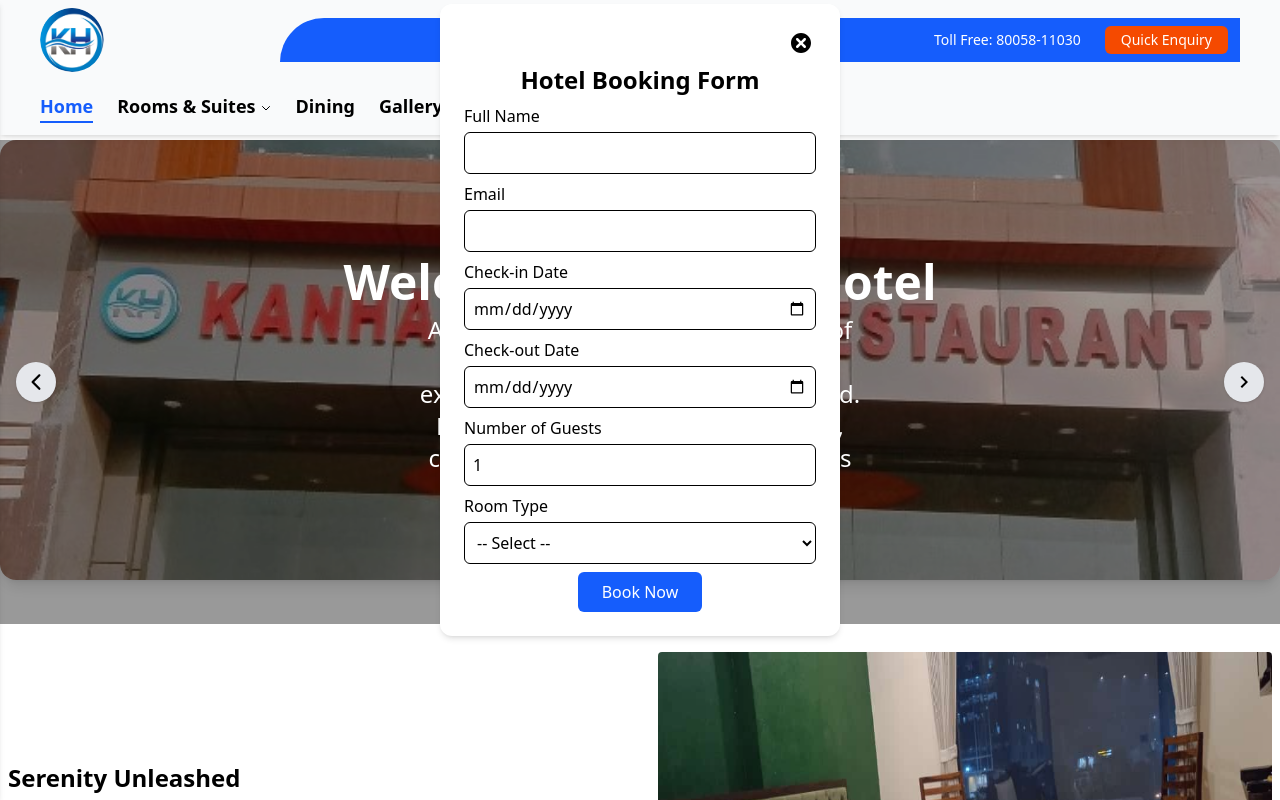
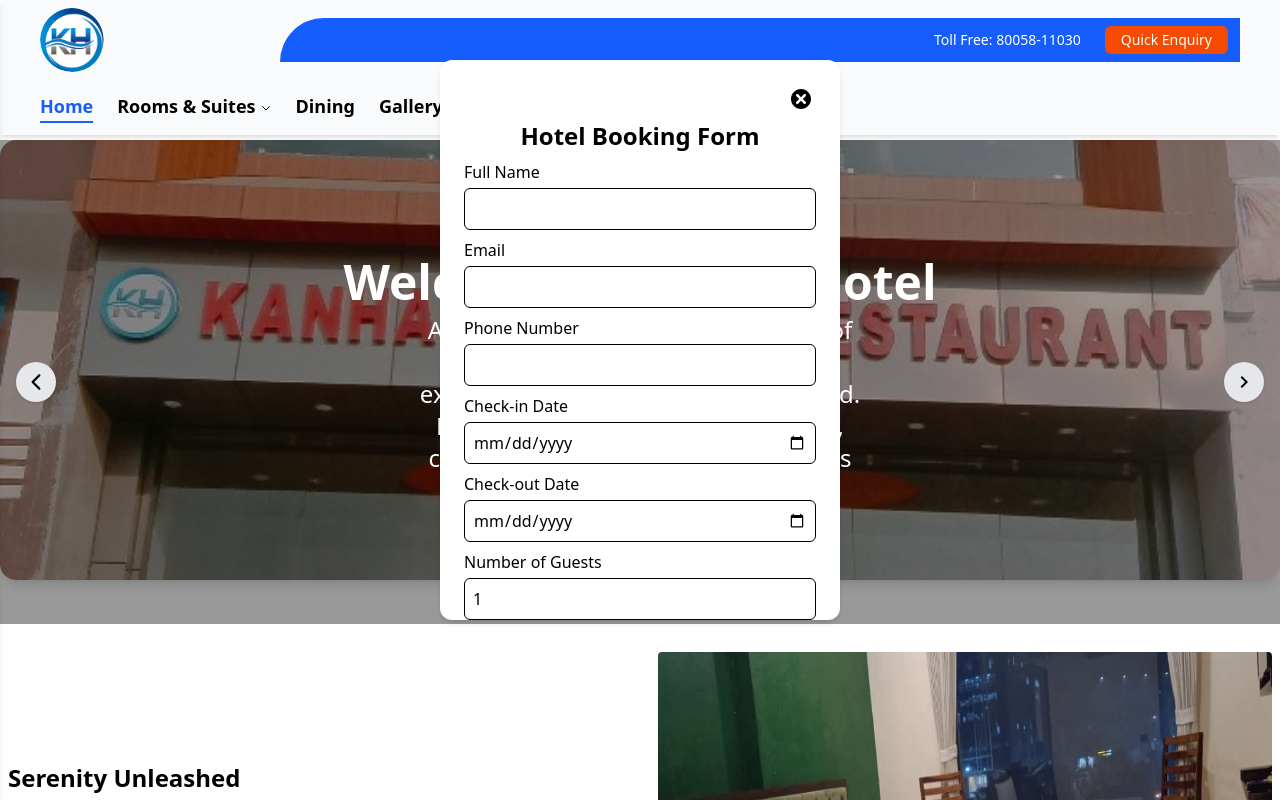
Before and after one commit to sureshjoshi88/kanha-hotel, a React (Vite) app: page / in a window 1280 px wide. Both pictures are taken after a click on the button "Quick Enquiry". Shown: the top 800 px of the page. Built offline with nearby package versions, Linux system fonts and the light colour scheme.

Commit message:
added new lojioc for booking form

```diff
--- a/src/component/Navbar.jsx
+++ b/src/component/Navbar.jsx
@@ -16,7 +16,11 @@
     const bookingSchema = z.object({
     name: z.string().min(1, "Name is required"),
     email: z.string().email("Invalid email address"),
-    checkin: z.string().min(1, "Check-in date is required"),
+    phone: z
+      .string()
+      .min(10, "Phone number must be at least 10 digits")
+      .max(15, "Phone number is too long")
+      .regex(/^[0-9]+$/, "Phone number must contain only digits"),    checkin: z.string().min(1, "Check-in date is required"),
     checkout: z.string().min(1, "Check-out date is required"),
     guests: z
       .number({ invalid_type_error: "Please enter number of guests" })
@@ -171,7 +175,7 @@
       )}
 
 
-     { form&& <div className="left-1/2 -translate-x-1/2 top-1  absolute w-100  bg-white p-6  shadow-md rounded-xl ">
+     { form&& <div className="left-1/2 -translate-x-1/2 top-15 overflow-y-scroll md:h-140 mb-4   absolute w-100  bg-white p-6  shadow-md rounded-xl side-line">
      <div className='text-end p-0'>
      <button  onClick={togleForm} className='rounded-full text-3xl cursor-pointer hover:bg-red-500 hover:text-white'><TiDelete />
 </button>
@@ -201,6 +205,18 @@
         />
         {errors.email && (
           <p className="text-red-500 text-sm">{errors.email.message}</p>
+        )}
+      </div>
+
+        <div>
+        <label className="block mb-1 font-medium">Phone Number</label>
+        <input
+          type="tel"
+          {...register("phone")}
+          className="w-full border rounded-md p-2"
+        />
+        {errors.phone && (
+          <p className="text-red-500 text-sm">{errors.phone.message}</p>
         )}
       </div>
 
--- a/src/index.css
+++ b/src/index.css
@@ -1 +1,5 @@
 @import "tailwindcss";
+
+.side-line::-webkit-scrollbar {
+  display: none;
+}
```
